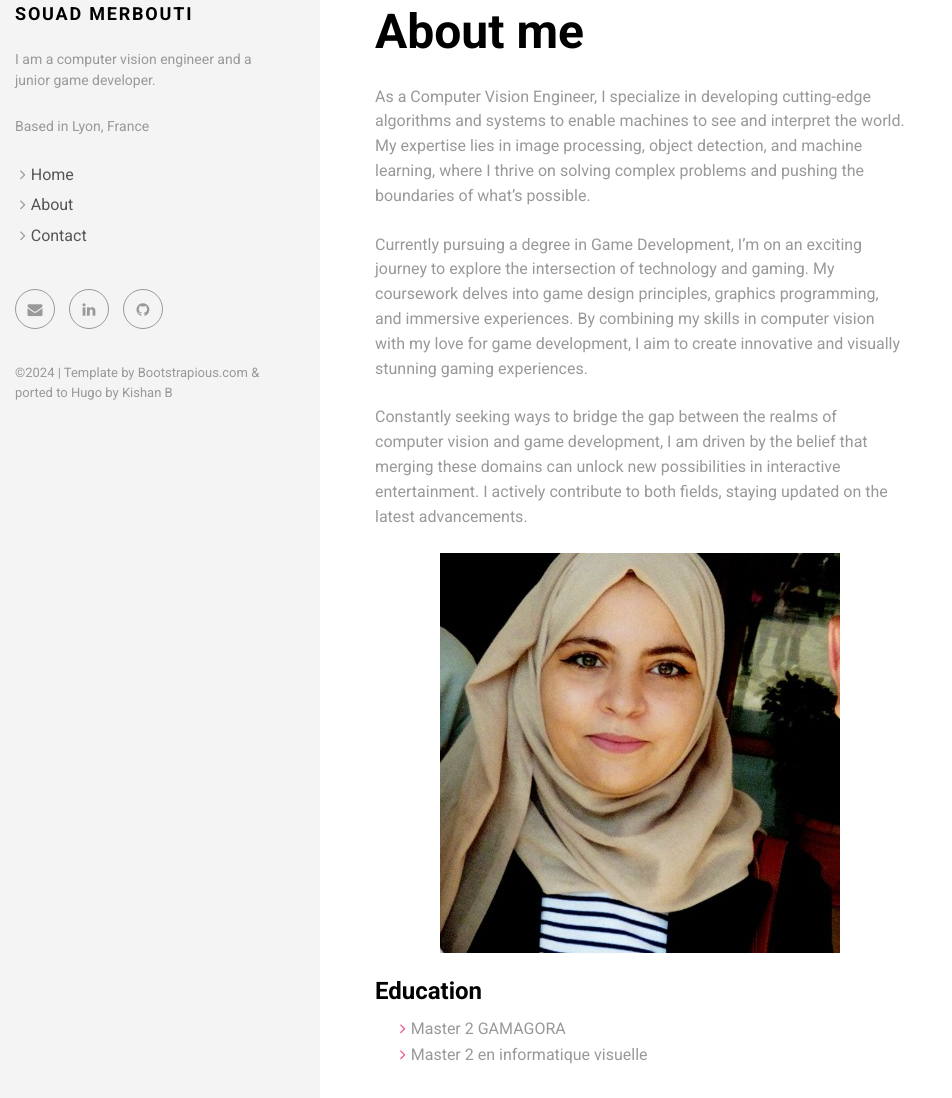
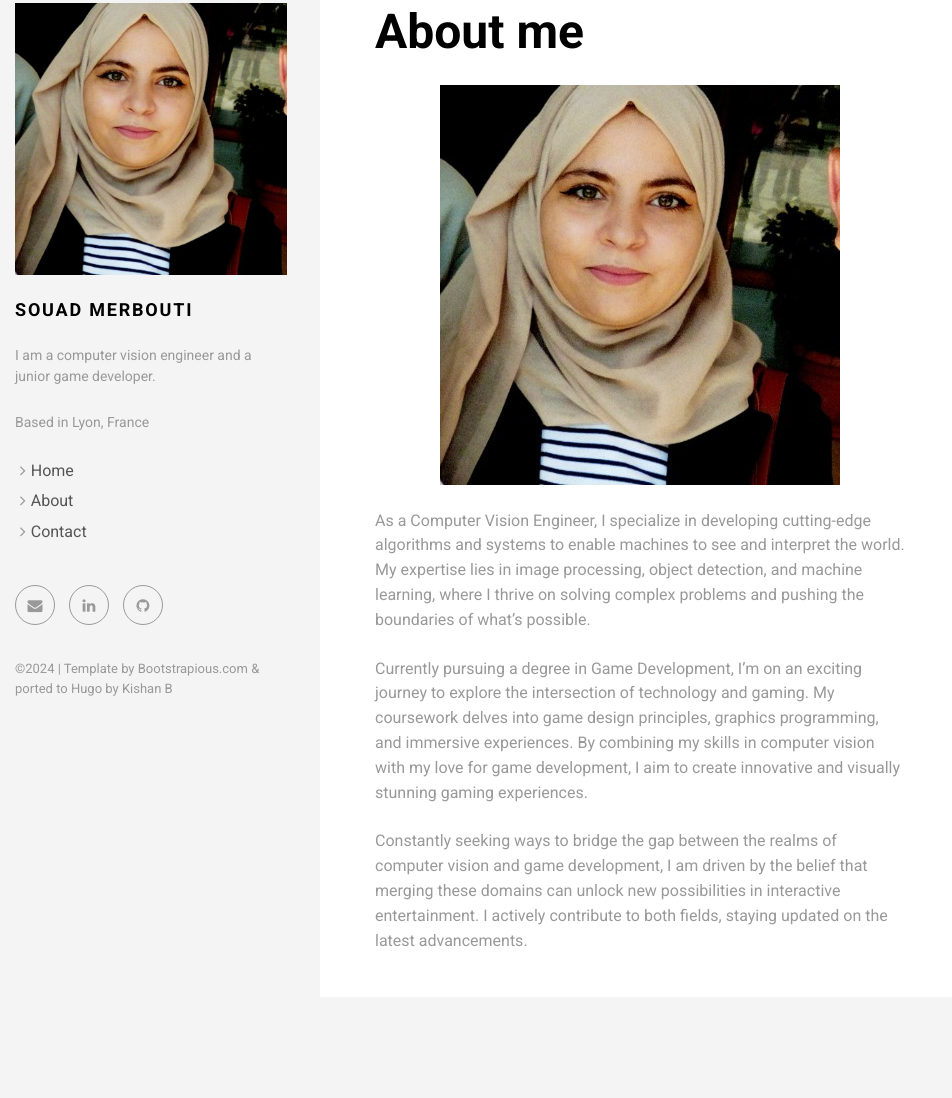
Before and after one commit to sou-design/sou-design.github.io, a plain HTML site: page about/index.html in a window 1280 px wide. Shown: the part 37-1135 px from the top of the page, without its empty margins (0-952 px from the left). After the commit the page ends 1034 px from the top, so only its background shows below. Drawn offline with Linux system fonts and the light colour scheme.

Commit message:
Profile Image

```diff
--- a/about/index.html
+++ b/about/index.html
@@ -37,6 +37,7 @@
           <div class="row row-offcanvas row-offcanvas-left">
               <div id="sidebar" class="col-xs-6 col-sm-4 col-md-3 sidebar-offcanvas">
                   <div class="sidebar-content">
+                      <p><img src="https://sou-design.github.io/img/me.jpg" alt="This is me"></p>
                       <h1 class="sidebar-heading"><a href="https://sou-design.github.io/">Souad MERBOUTI</a></h1>
 
                       <p class="sidebar-p">I am a computer vision engineer and a junior game developer.</p>
@@ -104,14 +105,10 @@
     <div class="col-lg-8">
         <div class="content-column-content">
             <h1>About me</h1>
+            <p><img src="https://sou-design.github.io/img/me.jpg" alt="This is me"></p>
             <p>As a Computer Vision Engineer, I specialize in developing cutting-edge algorithms and systems to enable machines to see and interpret the world. My expertise lies in image processing, object detection, and machine learning, where I thrive on solving complex problems and pushing the boundaries of what&rsquo;s possible.</p>
             <p>Currently pursuing a degree in Game Development, I&rsquo;m on an exciting journey to explore the intersection of technology and gaming. My coursework delves into game design principles, graphics programming, and immersive experiences. By combining my skills in computer vision with my love for game development, I aim to create innovative and visually stunning gaming experiences.</p>
             <p>Constantly seeking ways to bridge the gap between the realms of computer vision and game development, I am driven by the belief that merging these domains can unlock new possibilities in interactive entertainment. I actively contribute to both fields, staying updated on the latest advancements.</p>
-<p><img src="https://sou-design.github.io/img/me.jpg" alt="This is me"></p>
-<h4 id="education">Education</h4>
-<ul>
-<li>Master 2 GAMAGORA</li>
-<li>Master 2 en informatique visuelle</li>
             </ul>
 
         </div>
```
Also changed, not shown: categories/index.html (+1 -0 lines), contact/index.html (+1 -0 lines), portfolio/index.html (+1 -0 lines). Lines whose indentation alone changed are shown as unchanged.
